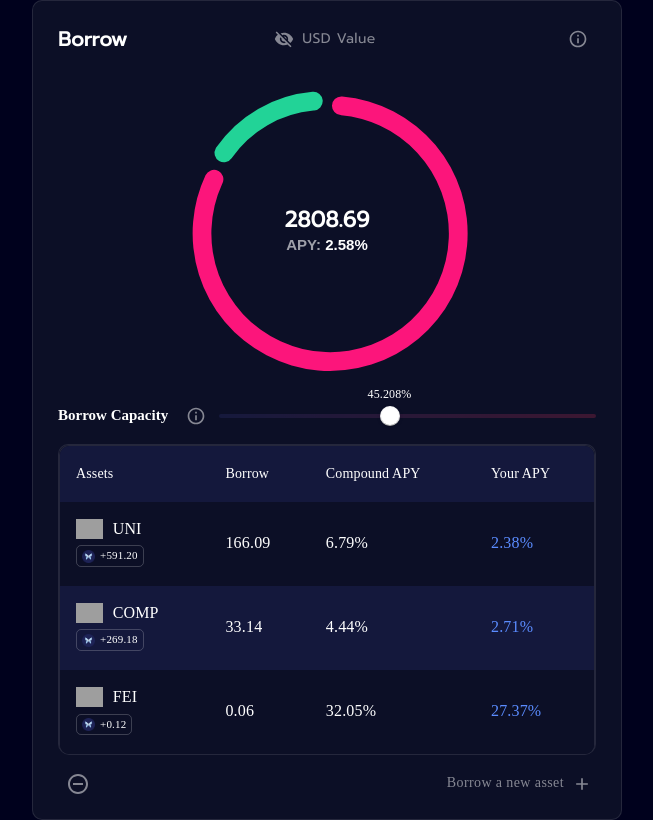
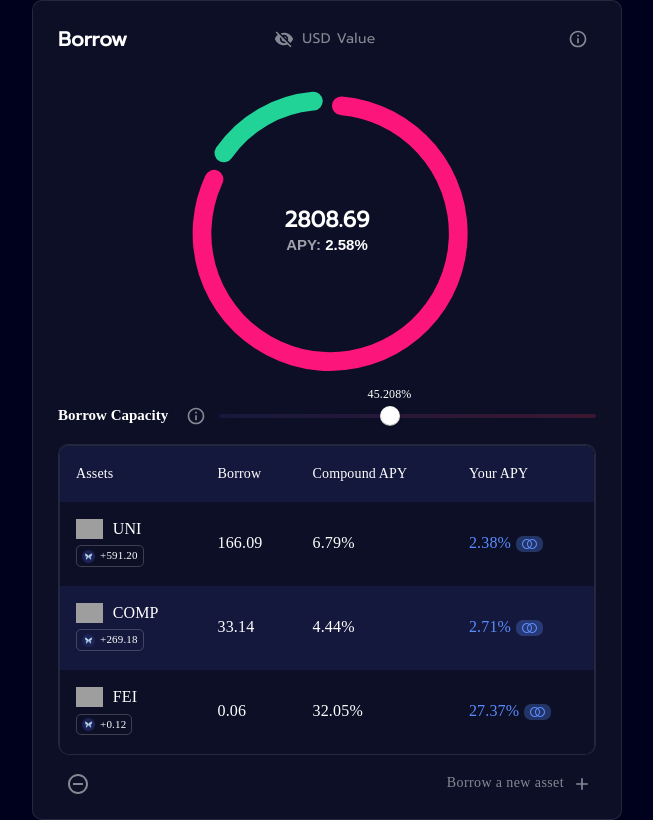
Before and after one commit to benbaessler/morpho-case-study, a Next.js app: page / in a window 1280 px wide. Shown: the whole page, without its empty margins (313-966 px from the left). Built offline with nearby package versions, Linux system fonts and the light colour scheme; grey boxes are pictures that could not be loaded; a web font is replaced by a local one.

Commit message:
Added P2P matched icon

```diff
--- a/package.json
+++ b/package.json
@@ -13,7 +13,9 @@
     "@emotion/styled": "^11.10.4",
     "@mui/icons-material": "^5.10.9",
     "@mui/material": "^5.10.10",
+    "@typescript-eslint/parser": "^5.40.1",
     "chart.js": "^3.9.1",
+    "lint": "^0.7.0",
     "next": "12.3.1",
     "react": "18.2.0",
     "react-chartjs-2": "^4.3.1",
@@ -23,8 +25,10 @@
     "@types/node": "18.11.3",
     "@types/react": "18.0.21",
     "@types/react-dom": "18.0.6",
-    "eslint": "8.25.0",
+    "@typescript-eslint/eslint-plugin": "^5.40.1",
+    "eslint": "^8.26.0",
     "eslint-config-next": "12.3.1",
+    "standardx": "3.0.0",
     "typescript": "4.8.4"
   }
 }
--- a/src/components/index.tsx
+++ b/src/components/index.tsx
@@ -101,7 +101,12 @@ export const TableView = ({ data }: Props) => {
           </StyledTableCell>
           <StyledTableCell>{asset.borrow}</StyledTableCell>
           <StyledTableCell>{(Number(asset.poolAPY) * 100).toFixed(2)}%</StyledTableCell>
-          <StyledTableCell className={styles.blueText}>{(Number(asset.userAPY) * 100).toFixed(2)}%</StyledTableCell>
+          <StyledTableCell>
+            <div className={styles.p2pCell}>
+              {(Number(asset.userAPY) * 100).toFixed(2)}%
+              <img src="/images/p2p.svg"/>
+            </div>
+          </StyledTableCell>
         </StyledTableRow>)}
       </TableBody>
     </Table>
--- a/src/styles/Main.module.css
+++ b/src/styles/Main.module.css
@@ -91,10 +91,6 @@
   margin-right: 5px;
 }
 
-.blueText {
-  color: #5B8CFF !important;
-}
-
 .center {
   display: flex;
   align-items: center;
@@ -107,3 +103,13 @@
   display: flex;
   align-items: center;
 }
+
+.p2pCell {
+  color: #5B8CFF !important;
+  display: flex;
+  align-items: center;
+}
+
+.p2pCell img {
+  margin-left: 5px;
+}
--- a/tsconfig.json
+++ b/tsconfig.json
@@ -15,6 +15,6 @@
     "jsx": "preserve",
     "incremental": true
   },
-  "include": ["next-env.d.ts", "**/*.ts", "**/*.tsx"],
+  "include": ["next-env.d.ts", "**/*.ts", "**/*.tsx", "next.config.js"],
   "exclude": ["node_modules"]
 }
```
Also changed, not shown: .eslintrc.json, public/images/p2p.svg (added), 1 other file (tests, documents, lock files or other folders).
